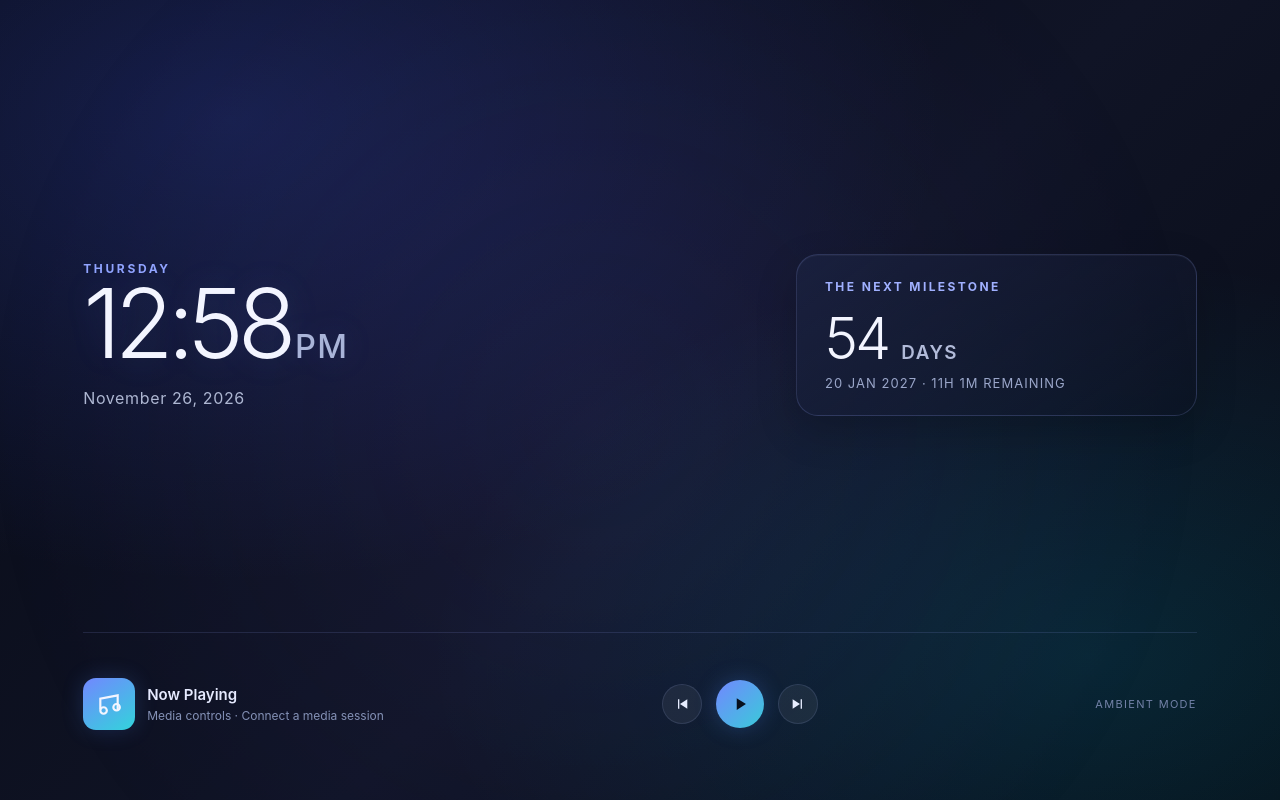
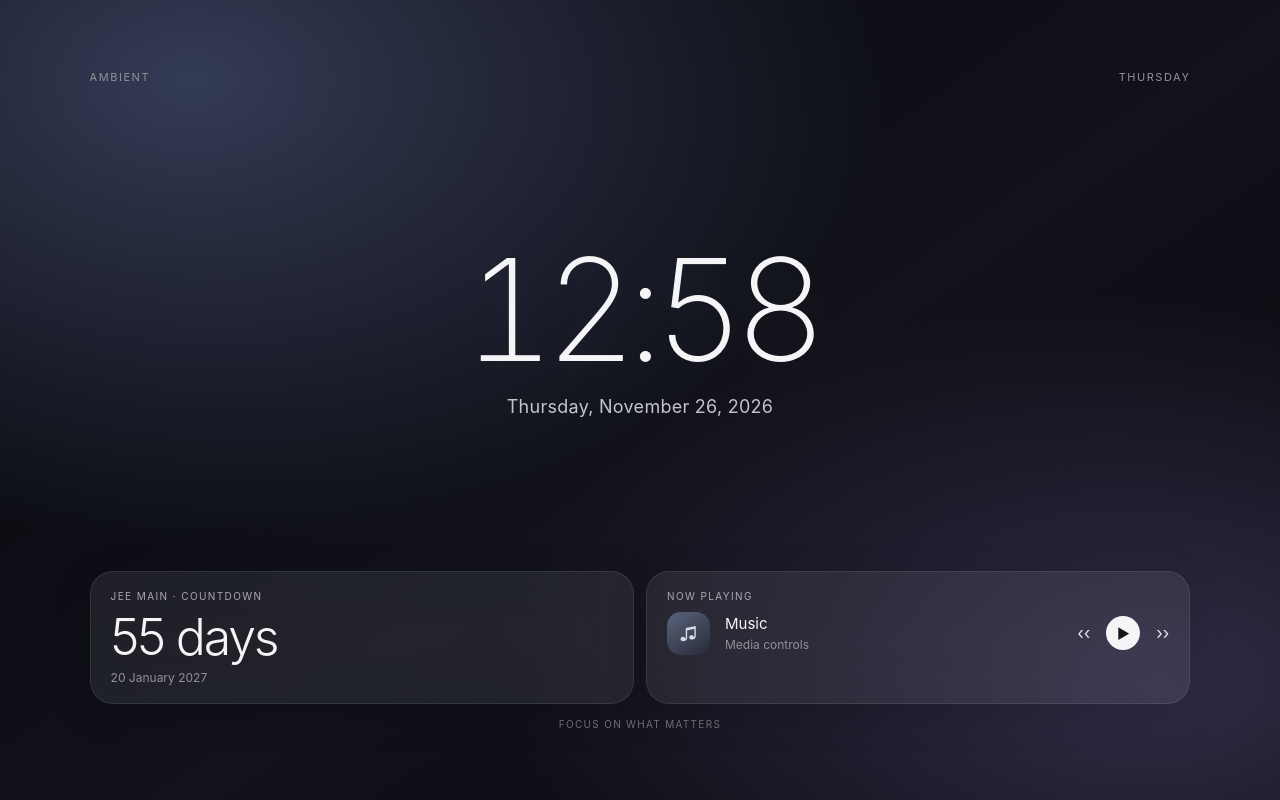
Before and after one commit to navalrai08-web/echo-dashboard, a plain HTML site: page index.html in a window 1280 px wide. Drawn offline with Linux system fonts and the light colour scheme.

Commit message:
Add files via upload

```diff
--- a/index.html
+++ b/index.html
@@ -1,97 +1,36 @@
 <!DOCTYPE html>
 <html lang="en">
 <head>
-<meta charset="utf-8">
-<meta name="viewport" content="width=device-width,initial-scale=1,maximum-scale=1,user-scalable=no">
-<meta name="theme-color" content="#080b16">
-<title>Ambient Dashboard</title>
+<meta charset="utf-8"><meta name="viewport" content="width=device-width,initial-scale=1">
+<title>Ambient</title>
 <style>
-:root { color-scheme: dark; }
-* { box-sizing: border-box; }
-html,body { margin:0; width:100%; height:100%; overflow:hidden; background:#070a13; color:#f3f5ff; font-family:Inter,system-ui,-apple-system,"Segoe UI",sans-serif; }
-body { display:flex; align-items:center; justify-content:center; }
-.bg { position:fixed; inset:0; background:
- radial-gradient(ellipse at 18% 15%,rgba(70,95,255,.22),transparent 48%),
- radial-gradient(ellipse at 85% 82%,rgba(0,220,255,.12),transparent 43%),
- linear-gradient(135deg,#080b16,#101426 55%,#070b14); }
-.bg:after { content:""; position:absolute; inset:-20%; background:radial-gradient(circle,rgba(130,110,255,.08),transparent 60%); animation: drift 18s ease-in-out infinite alternate; }
-@keyframes drift { from{transform:translate(-4%,3%) scale(.95)} to{transform:translate(5%,-4%) scale(1.08)} }
-.shell { position:relative; width:100vw;height:100vh; padding:5.5% 6.5%; display:grid; grid-template-columns:1.25fr .75fr; grid-template-rows:1fr auto; gap:5% 4%; }
-.top { display:flex; flex-direction:column; justify-content:center; min-width:0; }
-.kicker { color:#91a4ff; text-transform:uppercase; letter-spacing:.22em; font-size:clamp(8px,1.6vw,12px); font-weight:700; }
-.time { font-size:clamp(42px,13vw,96px); letter-spacing:-.065em; line-height:.98; font-weight:300; white-space:nowrap; text-shadow:0 0 35px rgba(127,148,255,.16); }
-.time .ampm { font-size:.34em; letter-spacing:.04em; color:#a9b4d8; margin-left:.15em; font-weight:500; }
-.date { margin-top:1.1em; color:#aeb7d2; font-size:clamp(10px,2vw,16px); letter-spacing:.04em; }
-.countbox { align-self:center; border:1px solid rgba(155,170,255,.18); background:linear-gradient(145deg,rgba(27,35,66,.7),rgba(12,17,33,.45)); border-radius:22px; padding:6% 7%; box-shadow:inset 0 1px rgba(255,255,255,.04),0 15px 40px rgba(0,0,0,.18); }
-.countlabel { color:#a0b0ff; font-size:clamp(8px,1.7vw,12px); letter-spacing:.2em; text-transform:uppercase; font-weight:700; }
-.count { margin:.28em 0 .1em; font-size:clamp(25px,7.4vw,57px); line-height:1; font-weight:300; letter-spacing:-.05em; white-space:nowrap; }
-.count span { font-size:.33em; color:#b2bbd9; letter-spacing:.08em; font-weight:600; }
-.target { color:#9aa6c9; font-size:clamp(9px,1.7vw,13px); letter-spacing:.08em; margin-top:.6em; }
-.bottom { grid-column:1/-1; display:flex; align-items:center; justify-content:space-between; gap:12px; border-top:1px solid rgba(155,170,255,.14); padding-top:4%; }
-.media { display:flex; align-items:center; gap:12px; min-width:0; }
-.art { width:clamp(30px,8vw,52px); height:clamp(30px,8vw,52px); border-radius:13px; background:linear-gradient(145deg,#7287ff,#32d4db); display:grid; place-items:center; box-shadow:0 0 22px rgba(80,140,255,.2); flex:none; }
-.art svg { width:50%; }
-.track { min-width:0; }
-.trackname { font-size:clamp(10px,2vw,15px); font-weight:600; color:#e6eaff; }
-.trackinfo { font-size:clamp(8px,1.6vw,12px); color:#8491b6; margin-top:4px; }
-.controls { display:flex; align-items:center; gap:clamp(7px,2vw,14px); flex:none; }
-button { border:0; color:#e7edff; background:rgba(255,255,255,.06); border:1px solid rgba(180,195,255,.13); border-radius:50%; width:clamp(27px,7vw,40px); height:clamp(27px,7vw,40px); display:grid; place-items:center; padding:0; }
-button svg { width:42%; height:42%; }
-button.play { width:clamp(34px,9vw,48px); height:clamp(34px,9vw,48px); background:linear-gradient(135deg,#7287ff,#39cbd9); color:#07101e; border:0; box-shadow:0 0 22px rgba(75,140,255,.25); }
-.status { color:#7382a8; font-size:clamp(8px,1.4vw,11px); letter-spacing:.12em; text-transform:uppercase; white-space:nowrap; }
-@media (max-aspect-ratio: 1/1) { .shell{grid-template-columns:1fr;grid-template-rows:auto auto auto;gap:3%;padding:7%;} .countbox{align-self:stretch;} .bottom{grid-column:1; flex-wrap:wrap;} }
+:root{color-scheme:dark;--fg:#f5f5f7;--muted:#92929a;--glass:rgba(255,255,255,.075)}
+*{box-sizing:border-box}html,body{margin:0;width:100%;height:100%;overflow:hidden}
+body{font-family:-apple-system,BlinkMacSystemFont,"SF Pro Display","Helvetica Neue",Arial,sans-serif;color:var(--fg);background:radial-gradient(ellipse at 15% 10%,#343b55 0%,transparent 45%),radial-gradient(ellipse at 90% 85%,#312c47 0%,transparent 40%),linear-gradient(145deg,#08090d,#11121a 55%,#07080b);display:flex;align-items:center;justify-content:center}
+main{width:min(100vw,100vh * 1.75);height:100%;max-height:100vh;padding:5.5% 7%;display:flex;flex-direction:column;justify-content:space-between}
+.top{display:flex;justify-content:space-between;align-items:center;color:var(--muted);font-size:11px;letter-spacing:.14em;text-transform:uppercase}
+.clockwrap{text-align:center;margin:auto 0}.clock{font-size:clamp(64px,16vw,142px);font-weight:200;letter-spacing:-.075em;line-height:1;font-variant-numeric:tabular-nums;text-shadow:0 4px 40px rgba(255,255,255,.07)}
+.date{margin-top:16px;color:#c4c4cd;font-size:clamp(13px,3vw,18px);font-weight:400;letter-spacing:.015em}
+.cards{display:grid;grid-template-columns:1fr 1fr;gap:12px}
+.card{background:var(--glass);border:1px solid rgba(255,255,255,.09);border-radius:23px;padding:18px 20px;backdrop-filter:blur(24px);-webkit-backdrop-filter:blur(24px);box-shadow:0 10px 40px rgba(0,0,0,.15)}
+.label{font-size:10px;letter-spacing:.14em;text-transform:uppercase;color:#aaaab4;margin-bottom:10px}
+.days{font-size:clamp(30px,8vw,50px);font-weight:300;letter-spacing:-.045em;line-height:1}.sub{color:var(--muted);font-size:12px;margin-top:8px}
+.media{display:flex;align-items:center;gap:15px}.disc{width:43px;height:43px;border-radius:14px;background:linear-gradient(145deg,#5b647d,#272b38);display:grid;place-items:center;color:#d8dbe5;font-size:18px}
+.track{flex:1;min-width:0}.trackname{font-size:15px;white-space:nowrap;overflow:hidden;text-overflow:ellipsis}.artist{color:var(--muted);font-size:12px;margin-top:4px}
+.controls{display:flex;align-items:center;gap:16px;color:#e7e7ec;font-size:17px}.play{width:34px;height:34px;border-radius:50%;background:#f5f5f7;color:#17171a;display:grid;place-items:center;font-size:14px}
+.footer{text-align:center;color:#73737e;font-size:10px;letter-spacing:.13em;text-transform:uppercase;margin-top:14px}
+@media(max-width:420px){main{padding:6%}.cards{gap:9px}.card{padding:15px;border-radius:19px}.media{gap:10px}.controls{gap:11px}}
 </style>
 </head>
-<body>
-<div class="bg"></div>
-<main class="shell">
-  <section class="top">
-    <div class="kicker" id="day">THURSDAY</div>
-    <div class="time"><span id="clock">--:--</span><span class="ampm" id="ampm"></span></div>
-    <div class="date" id="date">Loading date…</div>
-  </section>
-  <section class="countbox">
-    <div class="countlabel">The next milestone</div>
-    <div class="count" id="count">-- <span>DAYS</span></div>
-    <div class="target">JEE MAIN · 20 JAN 2027</div>
-  </section>
-  <footer class="bottom">
-    <div class="media">
-      <div class="art" aria-hidden="true"><svg viewBox="0 0 24 24" fill="none" stroke="currentColor" stroke-width="2"><path d="M4 17V7l16-3v14"/><circle cx="7" cy="18" r="3"/><circle cx="19" cy="15" r="3"/></svg></div>
-      <div class="track">
-        <div class="trackname">Now Playing</div>
-        <div class="trackinfo">Media controls · Connect a media session</div>
-      </div>
-    </div>
-    <div class="controls">
-      <button aria-label="Previous" onclick="mediaAction('previous')"><svg viewBox="0 0 24 24" fill="currentColor"><path d="M6 5h2v14H6zM20 5v14L9 12z"/></svg></button>
-      <button class="play" aria-label="Play or pause" onclick="mediaAction('playpause')"><svg id="playicon" viewBox="0 0 24 24" fill="currentColor"><path d="M8 5v14l11-7z"/></svg></button>
-      <button aria-label="Next" onclick="mediaAction('next')"><svg viewBox="0 0 24 24" fill="currentColor"><path d="M16 5h2v14h-2zM4 5v14l11-7z"/></svg></button>
-    </div>
-    <div class="status" id="status">AMBIENT MODE</div>
-  </footer>
+<body><main>
+<div class="top"><span>Ambient</span><span id="weekday"></span></div>
+<div class="clockwrap"><div class="clock" id="clock">00:00</div><div class="date" id="date"></div></div>
+<div class="cards">
+<div class="card"><div class="label">JEE Main · Countdown</div><div class="days" id="count">--</div><div class="sub">20 January 2027</div></div>
+<div class="card"><div class="label">Now playing</div><div class="media"><div class="disc">♫</div><div class="track"><div class="trackname">Music</div><div class="artist">Media controls</div></div><div class="controls"><span>‹‹</span><span class="play">▶</span><span>››</span></div></div></div>
+</div><div class="footer">Focus on what matters</div>
 </main>
 <script>
-const target = new Date(2027,0,20,0,0,0);
-function tick(){
- const now=new Date();
- let h=now.getHours(), ap=h>=12?'PM':'AM'; h=h%12||12;
- document.getElementById('clock').textContent=String(h).padStart(2,'0')+':'+String(now.getMinutes()).padStart(2,'0');
- document.getElementById('ampm').textContent=ap;
- document.getElementById('day').textContent=now.toLocaleDateString(undefined,{weekday:'long'}).toUpperCase();
- document.getElementById('date').textContent=now.toLocaleDateString(undefined,{month:'long',day:'numeric',year:'numeric'});
- const diff=Math.max(0,target-now);
- const days=Math.floor(diff/86400000), hrs=Math.floor(diff%86400000/3600000), mins=Math.floor(diff%3600000/60000);
- document.getElementById('count').innerHTML=days+' <span>DAYS</span>';
- document.querySelector('.target').textContent='20 JAN 2027  ·  '+hrs+'H '+mins+'M REMAINING';
-}
-tick(); setInterval(tick,1000);
-function mediaAction(action){
- if(action==='playpause' && 'mediaSession' in navigator && navigator.mediaSession.playbackState){
-   // The browser can expose media-session metadata/control state, but this dashboard does not create a media stream.
- }
- document.getElementById('status').textContent='MEDIA '+action.toUpperCase();
-}
-</script>
-</body>
-</html>
+function update(){const n=new Date();document.getElementById('clock').textContent=n.toLocaleTimeString([], {hour:'2-digit',minute:'2-digit',hour12:true}).replace(' AM','').replace(' PM','');document.getElementById('date').textContent=n.toLocaleDateString(undefined,{weekday:'long',month:'long',day:'numeric',year:'numeric'});document.getElementById('weekday').textContent=n.toLocaleDateString(undefined,{weekday:'long'});const target=new Date(2027,0,20);target.setHours(0,0,0,0);const today=new Date(n);today.setHours(0,0,0,0);document.getElementById('count').textContent=Math.max(0,Math.ceil((target-today)/86400000))+' days';}
+update();setInterval(update,1000);
+</script></body></html>
```
